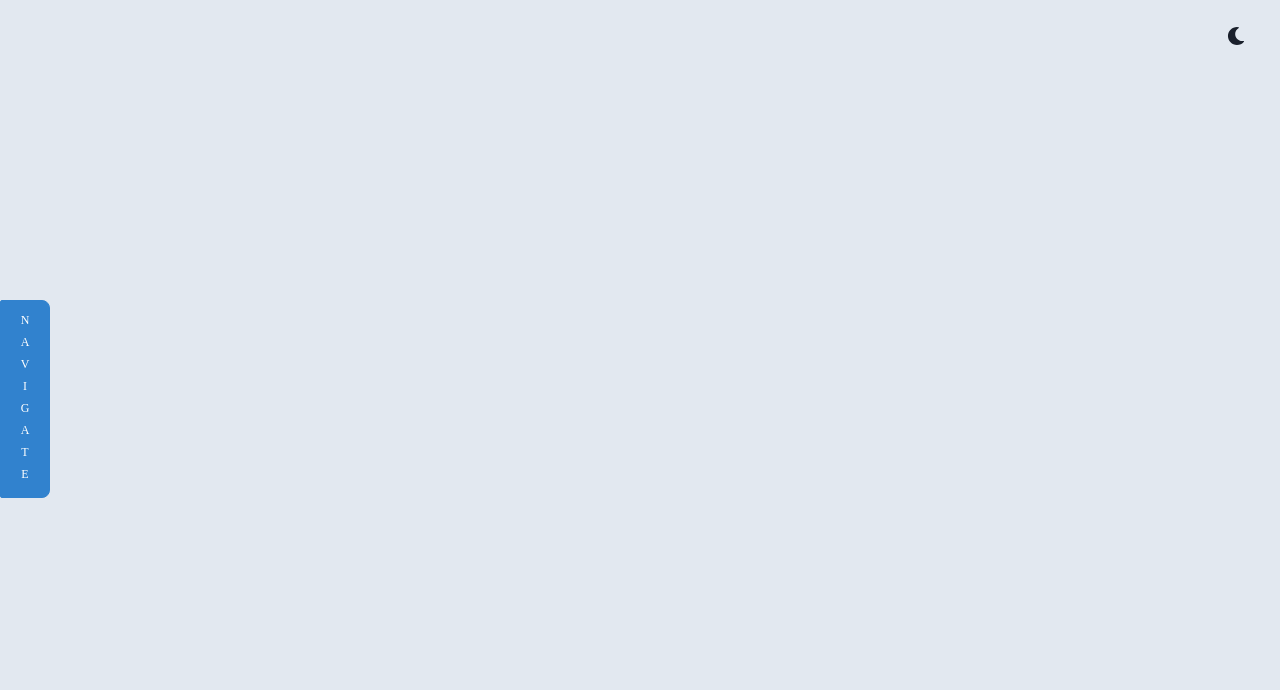
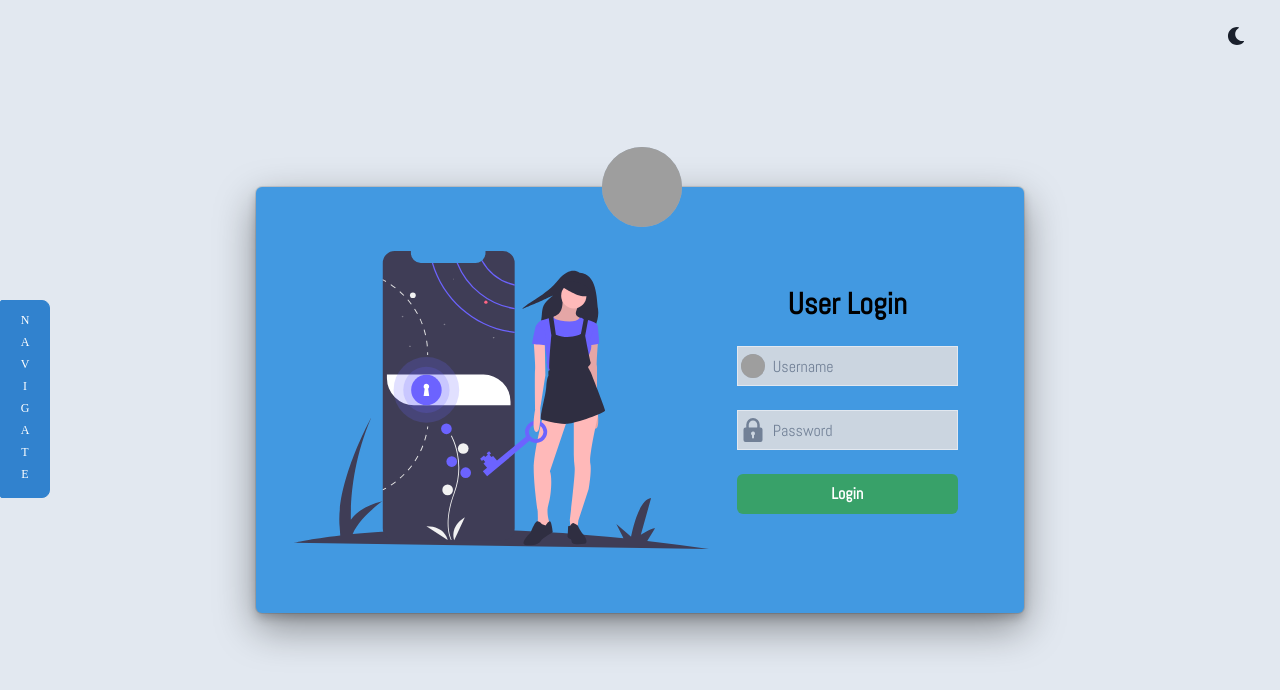
Before and after one commit to skull-works/Frontend-Dashboard-Template, a React (Create React App) app: page /Login in a window 1280 px wide. Shown: the top 690 px of the page. Built offline with nearby package versions, Linux system fonts and the light colour scheme; grey boxes are pictures that could not be loaded; a web font is replaced by a local one.

Commit message:
added login page

```diff
--- a/src/layers/pages/layout/navbar/navbar.layout.tsx
+++ b/src/layers/pages/layout/navbar/navbar.layout.tsx
@@ -19,8 +19,9 @@ import NavbarLinks from './links';
 
 
 const Navbar = () => {
-    const { isOpen, onToggle } = useDisclosure()
-    const navBarBg = useColorModeValue('blue.500', 'teal.800')
+    const { isOpen, onToggle } = useDisclosure();
+    const navBarBg = useColorModeValue('blue.500', 'teal.800');
+    const navBarBgHover = useColorModeValue('blue.400', 'teal.600');
     const [windowWidth, setWindowWidth] = useState(window.innerWidth);
 
     const handleResize = () => {
@@ -93,26 +94,26 @@ const Navbar = () => {
     return (
         <Flex
         zIndex={2}
-        direction={['row','column']}
+        direction={['row','row','column']}
         bg={navBarBg}
         border='1px'
         borderColor={navBarBg}
-        w={['160px','50px']}
-        h={['30px', 'auto']}
-        my={['', 'auto']}
+        w={['160px','160px','50px']}
+        h={['30px','30px', 'auto']}
+        my={['','','auto']}
         position='fixed'
-        roundedRight={['','lg']}
-        rounded={['sm','']}
-        py={['6px','10px']}
-        marginTop={["2", "300"]}
-        marginLeft={["2","0"]}
+        roundedRight={['','','lg']}
+        rounded={['sm','sm','']}
+        py={['6px','6px','10px']}
+        marginTop={['2','2','300']}
+        marginLeft={['2','2','0']}
         color='white'
-        fontSize={['10px','12px']}
+        fontSize={['10px','10px','12px']}
         fontFamily='Kiwi Maru'
         textAlign='center'
-        justifyContent={['center','']}
+        justifyContent={['center','center','']}
         cursor='pointer'
-        _hover={{color: "teal.500"}}
+        _hover={{backgroundColor: navBarBgHover, borderColor: navBarBgHover}}
         onClick={onToggle}>
             <Text pb={['','4px']} px={['2px']}>N</Text>
             <Text pb={['','4px']} px={['2px']}>A</Text>
--- /dev/null
+++ b/src/layers/pages/sublayers/login/views/login.view.tsx
@@ -0,0 +1,84 @@
+import * as React from "react";
+import {
+    Box,
+    Flex,
+    Stack,
+    Image,
+    FormControl,
+    Input,
+    Heading,
+    Button,
+    Avatar,
+    useColorModeValue,
+} from "@chakra-ui/react"
+import { LockIcon } from '@chakra-ui/icons'
+
+import LoginSVG from "../../../../../assets/images/loginv2.svg";
+
+export interface LoginFormProps {
+    sample?: string;
+}
+
+const LoginForm: React.FC<LoginFormProps> = ({ sample }) => {
+    const LoginFormColor = useColorModeValue('blue.400', 'teal.600');
+    return (
+        <>
+            <title>Login</title>
+            <Flex w='100%' h='100%' alignItems='center' justifyContent='center'>
+                <Flex position='relative' w={["90%","90%","80%","60%"]} py={["16","16","16","16"]} rounded="md" bg={LoginFormColor} boxShadow="dark-lg">
+                    <Avatar
+                    position='absolute'
+                    top='-10'
+                    left={['37%','43%','45%','45%']}
+                    w='80px'
+                    h='80px'
+                    src="https://bit.ly/broken-link" />
+                    <Flex direction='row' w='90%' mx='auto' alignItems='center'>
+                        <Box w='60%' display={['none','none','flex']}>
+                            <Image
+                            boxSize="100%"
+                            objectFit="cover"
+                            src={LoginSVG} alt="login" />
+                        </Box>
+                        <Stack
+                        w={['100%','100%','40%','40%']}
+                        direction='column'
+                        align='center'
+                        spacing='6'
+                        fontFamily='Abel'>
+                            <Heading color='black' fontFamily='Abel' fontSize='30px' textAlign='center'>User Login</Heading>
+                            <FormControl fontFamily='Abel' w='80%' rounded='sm' bg='gray.300' boxShadow="inner">
+                                <Avatar position='absolute' zIndex={2} h={6} w={6} top='2' left='1' src="https://bit.ly/broken-link" />
+                                <Input
+                                w='100%'
+                                pl='35px'
+                                placeholder='Username'
+                                _placeholder={{ color: 'gray.500' }}
+                                color='black'
+                                borderRadius='0'
+                                focusBorderColor="gray.700"/>
+                            </FormControl>
+                            <FormControl position='relative' fontFamily='Abel' w='80%' rounded='sm' bg='gray.300' boxShadow="inner">
+                                <LockIcon position='absolute' zIndex={2} h={6} w={6} top='2' left='1' color='gray.500'  />
+                                <Input
+                                w='100%'
+                                pl='35px'
+                                type='password'
+                                placeholder='Password'
+                                _placeholder={{ color: 'gray.500' }}
+                                color='black'
+                                borderRadius='0'
+                                focusBorderColor="gray.700" />
+                            </FormControl>
+                            <Button w='80%' color='white' bg='green.500' _hover={{backgroundColor: 'green.400'}}>
+                                Login
+                            </Button>
+                        </Stack>
+                    </Flex>
+                </Flex>
+            </Flex>
+        </>
+     );
+}
+
+export default LoginForm;
--- a/src/layers/pages/sublayers/transactions/views/subview/create-item.subview.tsx
+++ b/src/layers/pages/sublayers/transactions/views/subview/create-item.subview.tsx
@@ -21,6 +21,7 @@ const CreateItem: React.FC<CreateItemProps> = () => {
         pb='20px'
         mx='auto'
         >
+            <title>Create Item</title>
             <Heading fontFamily='Abel'>Create Item</Heading>
             <Stack direction='row' mt='20px' spacing='20px'>
                 <Box fontFamily='Abel' w={['50%','50%','50%','30%']} h='90%'>
--- a/src/layers/pages/sublayers/transactions/views/subview/list-items.subview.tsx
+++ b/src/layers/pages/sublayers/transactions/views/subview/list-items.subview.tsx
@@ -58,6 +58,7 @@ import {
         overflow='hidden'
         overflowX='auto'
         >
+            <title>List Items</title>
             <Table
             variant='simple'
             w='100%'
--- a/src/layers/routes/routes.tsx
+++ b/src/layers/routes/routes.tsx
@@ -4,7 +4,8 @@ import { Switch, Route } from 'react-router-dom';
 // Pages
 import InProgressRender from '../pages/sublayers/inprogress/inprogress.view';
 import Home from '../pages/sublayers/home/home.view';
-import Graph from '../pages/sublayers/graphs/view/graph.view';
+import LoginForm from '../pages/sublayers/login/views/login.view';
+import Graph from '../pages/sublayers/graphs/views/graph.view';
 import Transactions from '../pages/sublayers/transactions/views/transactions.view';
 
 const Routes = () => {
@@ -13,6 +14,9 @@ const Routes = () => {
             <Switch>
                 <Route exact path='/'>
                     <Home />
+                </Route>
+                <Route exact path='/Login'>
+                    <LoginForm />
                 </Route>
                 <Route exact path='/Dashboard'>
                     <Graph />
```
Also changed, not shown: src/assets/images/login.svg (added), src/assets/images/loginv2.svg (added), src/layers/pages/sublayers/graphs/views/charts/bar.chart.tsx (renamed from src/layers/pages/sublayers/graphs/view/charts/bar.chart.tsx), src/layers/pages/sublayers/graphs/views/charts/line.chart.tsx (renamed from src/layers/pages/sublayers/graphs/view/charts/line.chart.tsx), src/layers/pages/sublayers/graphs/views/components/InputForm.tsx (renamed from src/layers/pages/sublayers/graphs/view/components/InputForm.tsx), src/layers/pages/sublayers/graphs/views/graph.view.tsx (renamed from src/layers/pages/sublayers/graphs/view/graph.view.tsx).
